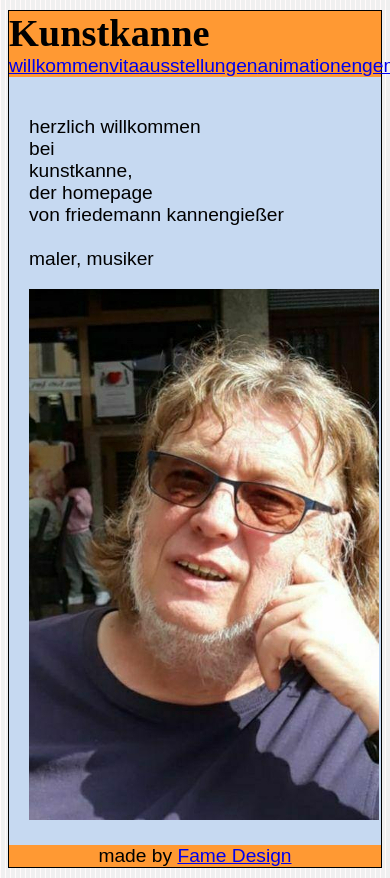
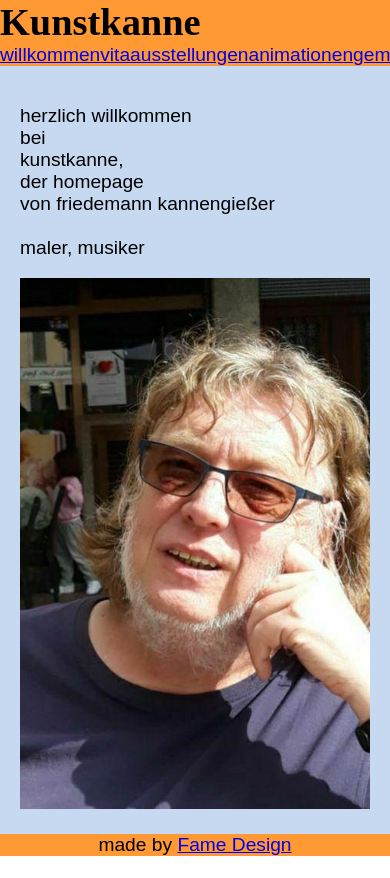
Before and after one commit to fame-design/kunstkanne, a Nuxt app: page / in a window 390 px wide. Shown: the top 878 px of the page. After the commit the page ends 856 px from the top, so only its background shows below. Built offline with nearby package versions, Linux system fonts and the light colour scheme.

Commit message:
add Media Queries

```diff
--- a/assets/css/general.scss
+++ b/assets/css/general.scss
@@ -1,4 +1,6 @@
 body {
+  margin: 0px;
+  padding: 0px;
   font-size: 1.2em;
   font-family: arial,cursive;
   @include background(linear-gradient(90deg, snow 1px, #f0f0f0 1px));
--- a/assets/css/layout.scss
+++ b/assets/css/layout.scss
@@ -2,3 +2,12 @@ body {
   @include background(linear-gradient(90deg, snow 1px, #f0f0f0 1px));
   @include background-size(5px 5px);
 }
+
+@media screen and (min-width: 1000px) {
+
+  #pageWrapper {
+    border: solid black 1px;
+    margin: 10px auto;
+  }
+
+}
--- a/layouts/default.vue
+++ b/layouts/default.vue
@@ -11,9 +11,6 @@ import Footer from "../components/Footer.vue";
 </script>
 <style scoped>
   #pageWrapper {
-    border: solid black 1px;
-    margin: 10px auto;
-    /*max-width: 795px;*/
     max-width: 1000px;
     background-color: #c6d9f1;
   }
```
